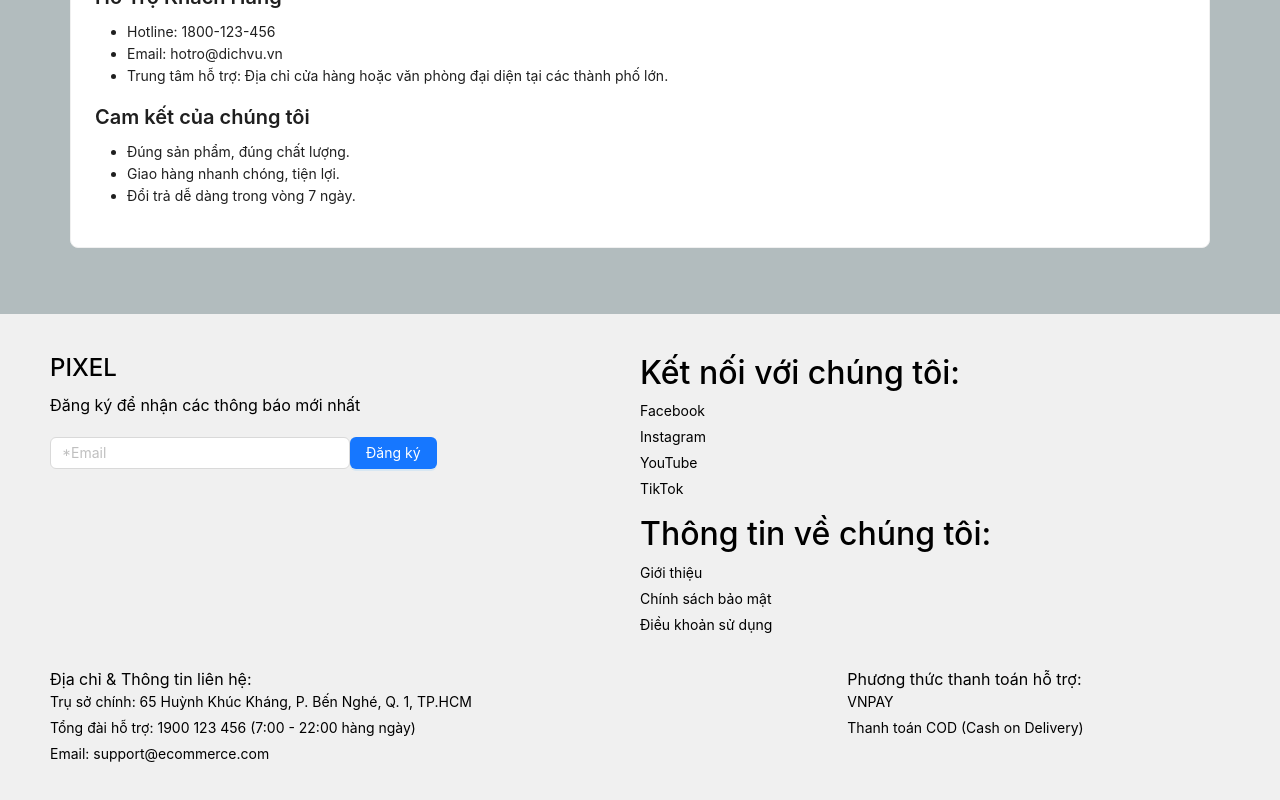
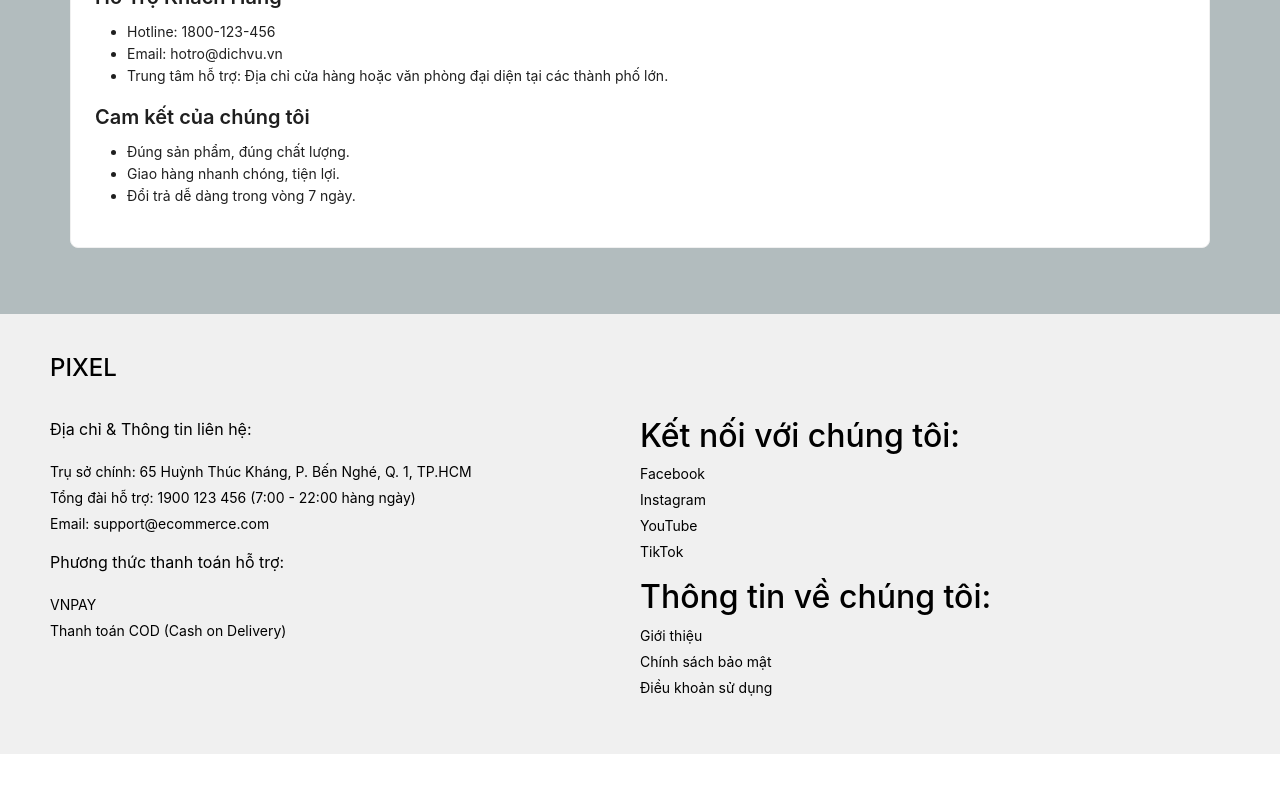
Before and after one commit to TellYaHeadliner/Pixel-Shop-Project, a React (Vite) app in the folder FE-E-commerce/: page / in a window 1280 px wide. Shown: the part 1357-2157 px from the top of the page. After the commit the page ends 2111 px from the top, so only its background shows below. Built offline with nearby package versions, Linux system fonts and the light colour scheme; no server answers.

Commit message:
footer done with no api

```diff
--- a/FE-E-commerce/src/components/Client/Footer/FooterClient.jsx
+++ b/FE-E-commerce/src/components/Client/Footer/FooterClient.jsx
@@ -1,5 +1,5 @@
 import React from "react";
-import { Row, Col, Layout, Input, Button } from "antd";
+import { Row, Col, Layout } from "antd";
 import styles from "./FooterClient.module.css";
 
 const { Footer } = Layout;
@@ -7,11 +7,23 @@ const { Footer } = Layout;
 const FooterClient = () => (
   <Footer className={styles.footerClient} style={{ backgroundColor: '#f0f0f0', color: '#000', padding: '40px 50px' }}>
     <Row justify="space-between">
+      <Col span={24}>
+        <h1 style={{ textAlign: 'left' }}>PIXEL</h1>
+      </Col>
+    </Row>
+    <Row justify="space-between" className="mt-4">
       <Col span={12}>
-        <h1>PIXEL</h1>
-        <p>Đăng ký để nhận các thông báo mới nhất</p>
-        <Input placeholder="*Email" style={{ width: '300px', marginBottom: '10px' }} />
-        <Button type="primary">Đăng ký</Button>
+        <p>Địa chỉ & Thông tin liên hệ:</p>
+        <ul style={{ listStyle: 'none', paddingLeft: 0 }}>
+          <li>Trụ sở chính: 65 Huỳnh Thúc Kháng, P. Bến Nghé, Q. 1, TP.HCM</li>
+          <li>Tổng đài hỗ trợ: 1900 123 456 (7:00 - 22:00 hàng ngày)</li>
+          <li>Email: support@ecommerce.com</li>
+        </ul>
+        <p>Phương thức thanh toán hỗ trợ:</p>
+        <ul style={{ listStyle: 'none', paddingLeft: 0 }}>
+          <li>VNPAY</li>
+          <li>Thanh toán COD (Cash on Delivery)</li>
+        </ul>
       </Col>
       <Col span={12}>
         <h2>Kết nối với chúng tôi:</h2>
@@ -29,23 +41,6 @@ const FooterClient = () => (
         </ul>
       </Col>
     </Row>
-    <Row className="mt-3" gutter={[16, 16]}>
-      <Col span={16}>
-        <p className="m-0">Địa chỉ & Thông tin liên hệ:</p>
-        <ul>
-          <li>Trụ sở chính: 65 Huỳnh Khúc Kháng, P. Bến Nghé, Q. 1, TP.HCM</li>
-          <li>Tổng đài hỗ trợ: 1900 123 456 (7:00 - 22:00 hàng ngày)</li>
-          <li>Email: support@ecommerce.com</li>
-        </ul>
-      </Col>
-      <Col span={8}>
-        <p className="m-0">Phương thức thanh toán hỗ trợ:</p>
-        <ul>
-          <li>VNPAY</li>
-          <li>Thanh toán COD (Cash on Delivery)</li>
-        </ul>
-      </Col>
-    </Row>
   </Footer>
 );
 
```
